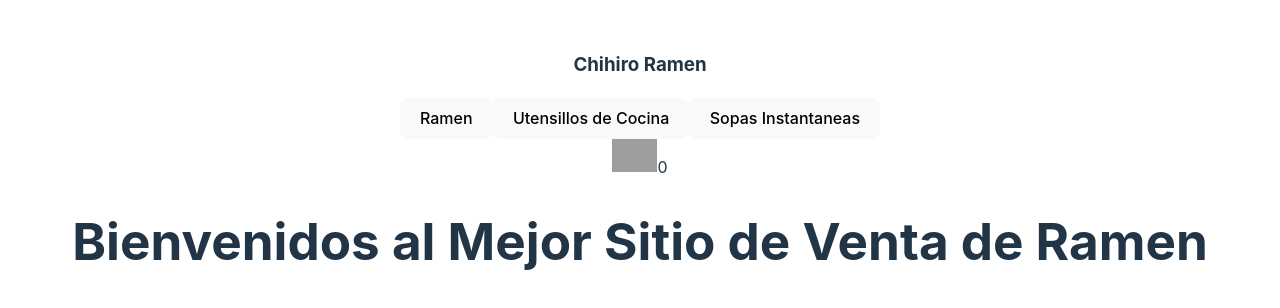
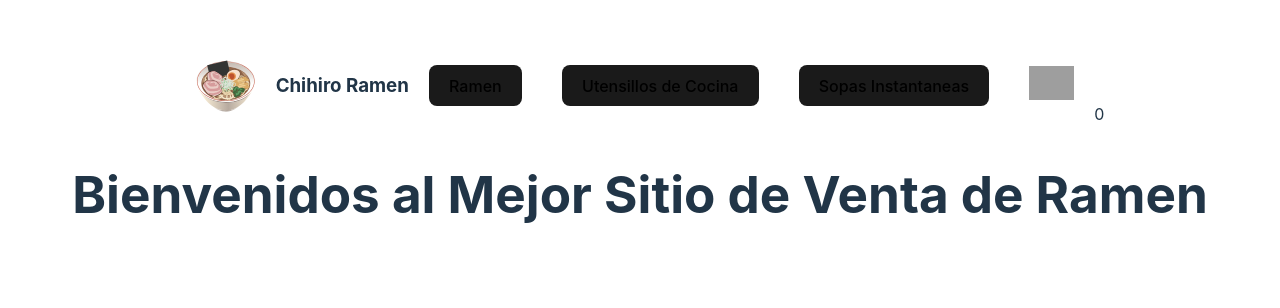
Before and after one commit to JuliaGlick/ReactCoderJG, a React (Vite) app: page / in a window 1280 px wide. Shown: the top 308 px of the page. Built offline with nearby package versions, Linux system fonts and the light colour scheme; grey boxes are pictures that could not be loaded.

Commit message:
creacion logo, comp button

```diff
--- /dev/null
+++ b/src/components/Button/Button.css
@@ -0,0 +1,24 @@
+.button {
+    border-radius: 8px;
+    border: 1px solid transparent;
+    padding: 0.6em 1.2em;
+    font-size: 1em;
+    font-weight: 500;
+    font-family: inherit;
+    background-color: #1a1a1a;
+    cursor: pointer;
+    transition: border-color 0.25s;
+  }
+  button:hover {
+    border-color: #646cff;
+  }
+  button:focus,
+  button:focus-visible {
+    outline: 4px auto -webkit-focus-ring-color;
+  }
+
+  @media (prefers-color-scheme: light) {
+    button {
+      background-color: #f9f9f9;
+    }
+  }
--- /dev/null
+++ b/src/components/Button/Button.jsx
@@ -0,0 +1,7 @@
+import "./Button.css"
+
+function Button({texto}) {
+    return <button className="button">{texto}</button>
+}
+
+export default Button;
--- a/src/components/CartWidget/CartWidget.jsx
+++ b/src/components/CartWidget/CartWidget.jsx
@@ -1,8 +1,4 @@
 import cart from "./assets/cart.svg"
-
-
-
-
 
 const CartWidget = () => {
     return (
--- /dev/null
+++ b/src/components/Navbar/NavBar.css
@@ -0,0 +1,14 @@
+.navbar {
+    display: flex;
+    flex-direction: row;
+    align-items: center;
+    justify-content: center;
+}
+
+.navbar button {
+    margin: 20px;
+}
+
+.navbar img {
+margin: 20px;
+}
--- a/src/components/Navbar/NavBar.jsx
+++ b/src/components/Navbar/NavBar.jsx
@@ -1,17 +1,21 @@
+import "./NavBar.css";
+import Button from "../Button/Button";
 import CartWidget from "../CartWidget/CartWidget"
+import ramenLogo from "./assets/ramenLogo.svg"
 
-const NavBar = () => {
+function NavBar() {
     return (
-        <nav>
+        <nav className='navbar'>
+            <img src={ramenLogo} alt="logo" style={{ width: 60 }} />
             <h3>Chihiro Ramen</h3>
             <div>
-                <button>Ramen</button>
-                <button>Utensillos de Cocina</button>
-                <button>Sopas Instantaneas</button>
+                <Button texto="Ramen"/>
+                <Button texto="Utensillos de Cocina"/>
+                <Button texto="Sopas Instantaneas"/>
             </div>
-            <CartWidget/>
+            <CartWidget />
         </nav>
-    )
+    );
 }
 
 export default NavBar;
--- a/src/index.css
+++ b/src/index.css
@@ -14,44 +14,9 @@
   -webkit-text-size-adjust: 100%;
 }
 
-a {
-  font-weight: 500;
-  color: #646cff;
-  text-decoration: inherit;
-}
-a:hover {
-  color: #535bf2;
-}
-
-body {
-  margin: 0;
-  display: flex;
-  min-width: 320px;
-  min-height: 100vh;
-}
-
 h1 {
   font-size: 3.2em;
   line-height: 1.1;
-}
-
-button {
-  border-radius: 8px;
-  border: 1px solid transparent;
-  padding: 0.6em 1.2em;
-  font-size: 1em;
-  font-weight: 500;
-  font-family: inherit;
-  background-color: #1a1a1a;
-  cursor: pointer;
-  transition: border-color 0.25s;
-}
-button:hover {
-  border-color: #646cff;
-}
-button:focus,
-button:focus-visible {
-  outline: 4px auto -webkit-focus-ring-color;
 }
 
 @media (prefers-color-scheme: light) {
```
Also changed, not shown: src/components/Navbar/assets/ramenLogo.svg (added).
